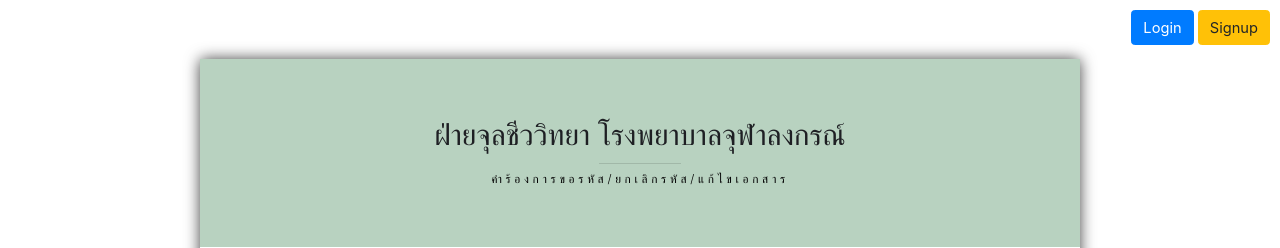
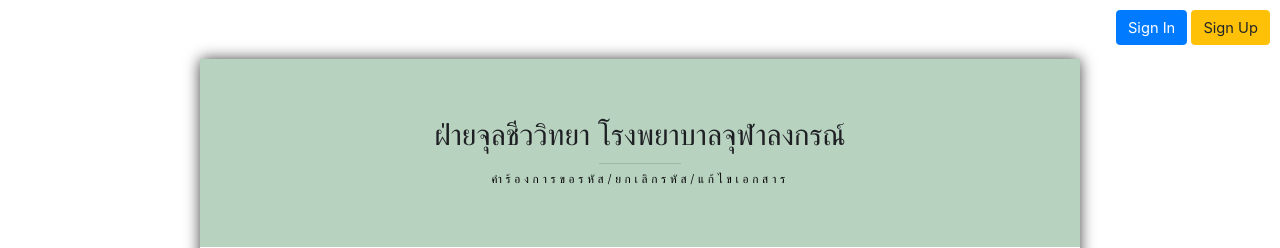
Before and after one commit to narisarapoy/doc-con-micro, a Django app: page / in a window 1280 px wide. Shown: the top 248 px of the page. Run offline with Django 4.2, Linux system fonts and the light colour scheme; data that the repository does not hold is empty; some libraries are stand-ins or nearby versions.

Commit message:
change word

```diff
--- a/doc_con_micro/doc_con_micro/templates/documents.djt.html
+++ b/doc_con_micro/doc_con_micro/templates/documents.djt.html
@@ -89,11 +89,11 @@
 		</div>
 		<ul class="top_right">
 		{% if user.is_authenticated %}
-			<a href="/logout"><div class="btn btn-primary mb-3 mb-lg-0">Logout</div></a>
+			<a href="/logout"><div class="btn btn-primary mb-3 mb-lg-0">Sign Out</div></a>
 		{% else %}
-			<a href="/login"><div class="btn btn-primary mb-3 mb-lg-0">Login</div></a>
+			<a href="/login"><div class="btn btn-primary mb-3 mb-lg-0">Sign In</div></a>
 		{% endif %}
-		<a href="/signup"><div class="btn btn-warning mb-3 mb-lg-0">Signup</div></a>
+		<a href="/signup"><div class="btn btn-warning mb-3 mb-lg-0">Sign Up</div></a>
 		</ul>
 	</section>
 </BODY>
```
